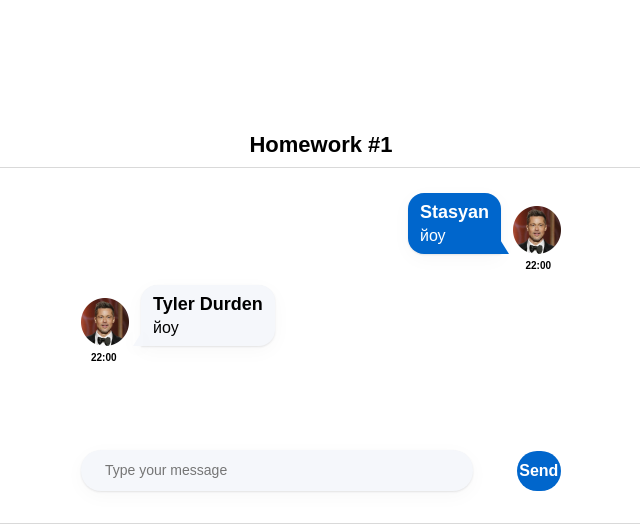
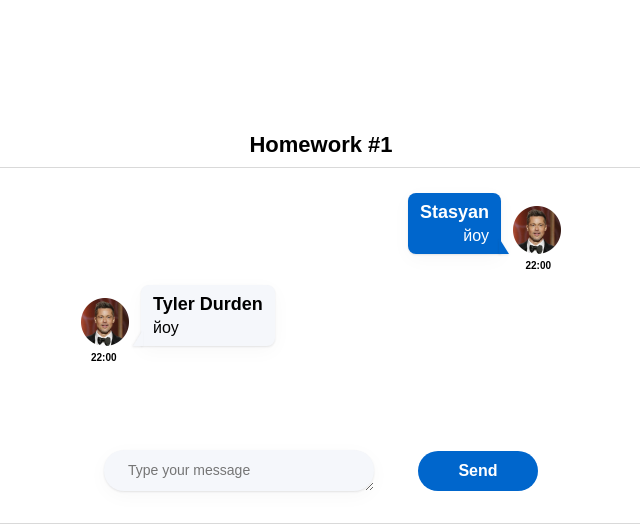
Before and after one commit to nedonebo21/homework-front-main-2, a React (Create React App) app: page / in a window 1280 px wide. Shown: the top 530 px of the page, without its empty margins (319-959 px from the left). Built offline with nearby package versions, Linux system fonts and the light colour scheme.

Commit message:
homework sprint-2 week-1 fix/refactor styles

```diff
--- a/src/s2-homeworks/hw01/friend-message/FriendMessage.module.css
+++ b/src/s2-homeworks/hw01/friend-message/FriendMessage.module.css
@@ -23,23 +23,25 @@
     box-shadow: 0px 1px 2px 0px rgba(29, 33, 38, 0.1),0px 5px 20px 0px rgba(29, 33, 38, 0.03);
     background: rgb(245, 247, 251);
     padding: 8px 12px 8px 12px;
-    border-top-right-radius: 16px;
-    border-bottom-right-radius: 16px;
-    border-top-left-radius: 16px;
+    border-top-right-radius: 8px;
+    border-bottom-right-radius: 8px;
+    border-top-left-radius: 8px;
     position: relative;
 }
 
 .friendText:after {
     content: '';
     position: absolute;
+    z-index: 1;
     bottom: 0;
     left: -8px;
     border-bottom: 16px solid rgb(245, 247, 251);
-    box-shadow: 0px 5px 20px 0px rgba(29, 33, 38, 0.03);
     border-left: 10px solid transparent;
+    filter: drop-shadow(-1px 1px 1px rgba(29, 33, 38, 0.1));
 }
 
 .friendName {
+    text-align: left;
     font-size: 18px;
     font-weight: 600;
     line-height: 22px;
@@ -48,6 +50,7 @@
 }
 
 .friendMessageText {
+    text-align: left;
     font-family: "Montserrat Variable", sans-serif;
     font-size: 16px;
     font-weight: 400;
--- a/src/s2-homeworks/hw01/message-sender/MessageSender.module.css
+++ b/src/s2-homeworks/hw01/message-sender/MessageSender.module.css
@@ -7,11 +7,12 @@
 }
 
 .textarea {
-    resize: none;
+    resize: horizontal;
     border: none;
     outline: none;
-    width: 976px;
-    min-height: 40px;
+    min-width: 270px;
+    max-width: 956px;
+    max-height: 100px;
     padding: 12px 24px;
     border-radius: 20px;
 
@@ -23,11 +24,11 @@
     font-size: 14px;
     font-weight: 400;
     line-height: 17px;
-    overflow: hidden;
-    transition: .3s;
+    overflow: auto;
+    transition:box-shadow .3s;
 }
 .textarea:focus-visible{
-    box-shadow: 0px 1px 2px 0px rgba(29, 33, 38, 0.5), 0px 5px 20px 0px rgba(29, 33, 38, 0.08);
+    box-shadow: 1px 1px 9px 3px rgba(0, 102, 204,0.75);
 }
 
 .button {
--- a/src/s2-homeworks/hw01/message/Message.module.css
+++ b/src/s2-homeworks/hw01/message/Message.module.css
@@ -23,9 +23,9 @@
     box-shadow: 0 1px 2px 0 rgba(29, 33, 38, 0.1),0 5px 20px 0 rgba(29, 33, 38, 0.03);
     background: rgb(0, 102, 204);
     padding: 8px 12px 8px 12px;
-    border-top-right-radius: 16px;
-    border-top-left-radius: 16px;
-    border-bottom-left-radius: 16px;
+    border-top-right-radius: 8px;
+    border-top-left-radius: 8px;
+    border-bottom-left-radius: 8px;
     position: relative;
 }
 
@@ -36,6 +36,7 @@
     right: -8px;
     border-bottom: 16px solid rgb(0, 102, 204);
     border-right: 10px solid transparent;
+    filter: drop-shadow(0px 1px 1px rgba(29, 33, 38, 0.1));
 }
 
 .name {
@@ -47,10 +48,15 @@
 }
 
 .messageText {
+    text-align: right;
     font-family: "Montserrat Variable", sans-serif;
     font-size: 16px;
     font-weight: 400;
     line-height: 20px;
+    overflow: hidden;
+    white-space: pre-wrap;
+    max-width: 527px;
+    overflow-wrap: break-word;
 }
 
 .time {
```
